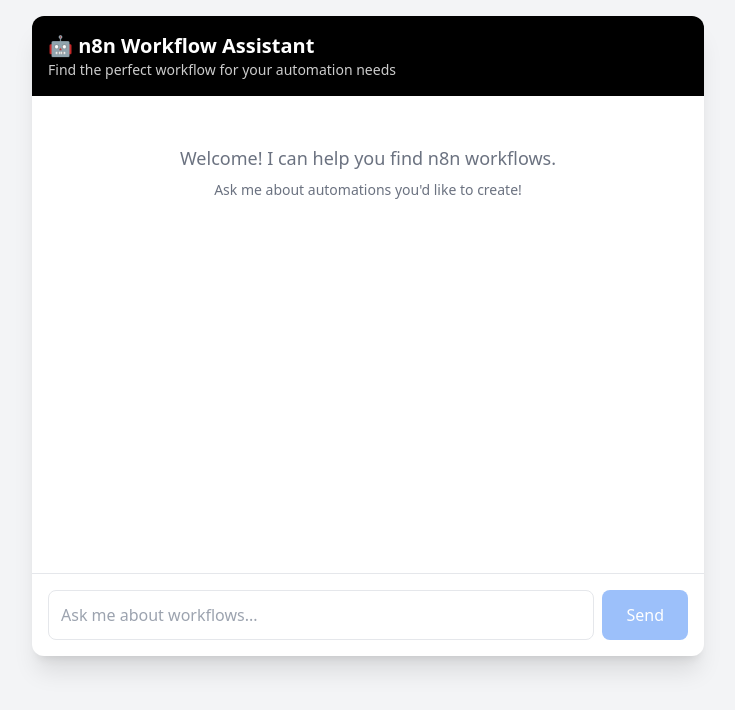
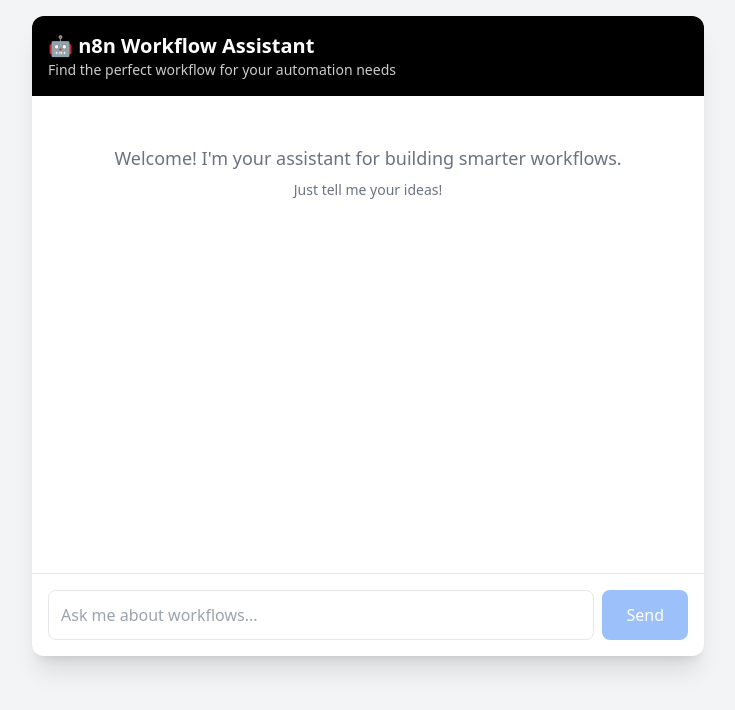
Before and after one commit to EXPTNOW/n8n-workflow-index, a React (Create React App) app: page / in a window 1280 px wide. Shown: the top 710 px of the page, without its empty margins (272-1007 px from the left). Built offline with nearby package versions, Linux system fonts and the light colour scheme.

Commit message:
Update App.js

```diff
--- a/src/App.js
+++ b/src/App.js
@@ -60,8 +60,8 @@
         <div className="flex-1 overflow-y-auto p-4 space-y-3">
           {messages.length === 0 && (
             <div className="text-center text-gray-500 mt-8">
-              <p className="text-lg mb-2">Welcome! I can help you find n8n workflows.</p>
-              <p className="text-sm">Ask me about automations you'd like to create!</p>
+              <p className="text-lg mb-2">Welcome! I'm your assistant for building smarter workflows.</p>
+              <p className="text-sm">Just tell me your ideas!</p>
             </div>
           )}
 
```
